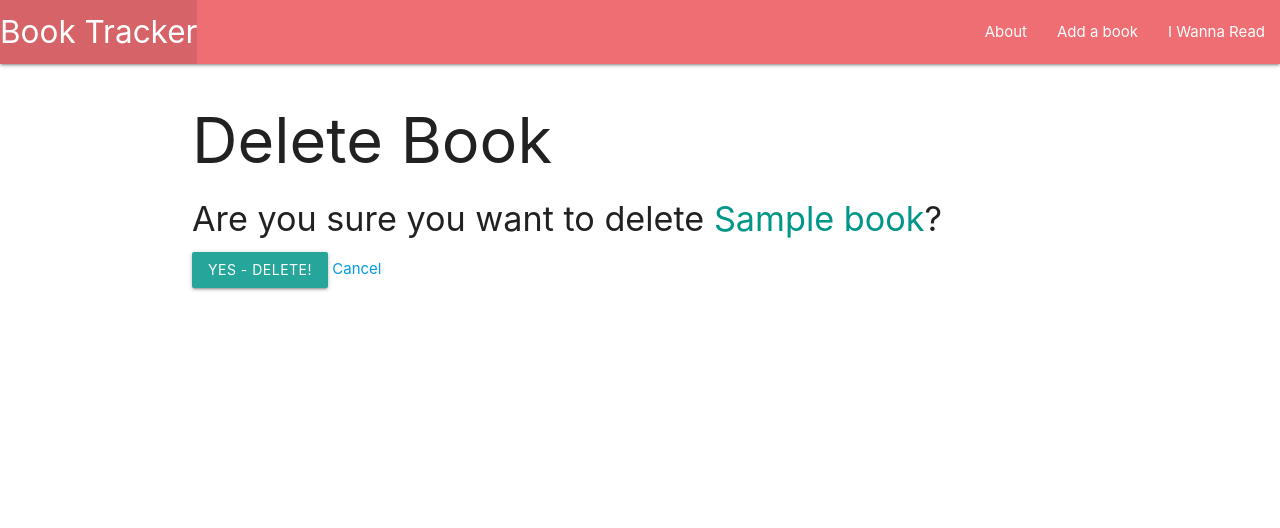
After one commit to cyrusw213/booktracker, a Django app: page /books/1/delete/ in a window 1280 px wide. The commit adds this page. Shown: the top 528 px of the page. Run offline with Django 4.2, Linux system fonts and the light colour scheme; tables that the repository leaves empty hold one stand-in row (values such as "Sample post").

Commit message:
added edit and delete functionality

```diff
--- a/main_app/models.py
+++ b/main_app/models.py
@@ -1,7 +1,15 @@
 from django.db import models
+from django.urls import reverse
 # Create your models here.
 
 class Book(models.Model):
     title = models.CharField(max_length=100)
     author = models.CharField(max_length=100)
     genre = models.CharField(max_length=100)
+
+def __str__(self):
+    return self.name
+
+  # Add this method
+def get_absolute_url(self):
+    return reverse('detail', kwargs={'cat_id': self.id})
--- a/main_app/templates/books/detail.html
+++ b/main_app/templates/books/detail.html
@@ -9,6 +9,10 @@
     <p>Author: {{ book.author }}</p>
     <p>Genre: {{ book.genre }}</p>
   </div>
+  <div class="card-action">
+    <a href="{% url 'book_update' book.id %}">Edit</a>
+    <a href="{% url 'book_delete' book.id %}">Delete</a>
+  </div>
 </div>
 
 {% endblock %}
--- /dev/null
+++ b/main_app/templates/main_app/book_confirm_delete.html
@@ -0,0 +1,15 @@
+
+{% extends 'base.html' %} {% block content %}
+<h1>Delete Book</h1>
+
+<h4>
+  Are you sure you want to delete
+  <span class="teal-text">{{ object.title }}</span>?
+</h4>
+
+<form action="" method="POST">
+  {% csrf_token %}
+  <input type="submit" value="Yes - Delete!" class="btn" />
+  <a href="{% url 'detail' book.id %}">Cancel</a>
+</form>
+{% endblock %}
--- a/main_app/templates/main_app/book_form.html
+++ b/main_app/templates/main_app/book_form.html
@@ -1,5 +1,10 @@
 
 {% extends 'base.html' %} {% block content %}
+{% if object %}
+<h1>Edit <span class="teal-text">{{object.title}}</span></h1>
+{% else %}
+<h1>Add Cat</h1>
+{% endif %}
 <!-- Leaving the action empty makes the form post to the same url used to display it -->
 <form action="" method="post">
   <!-- Django requires the following for security purposes -->
--- a/main_app/urls.py
+++ b/main_app/urls.py
@@ -6,5 +6,7 @@ urlpatterns = [
     path('about/', views.about, name='about'),
     path('wan2read/', views.wan2read_index, name='index'),
     path('wan2read/<int:book_id>/', views.book_detail, name= 'detail'),
-    path('books/add', views.BookAdd.as_view(), name='add_book')
+    path('books/add', views.BookAdd.as_view(), name='add_book'),
+    path('books/<int:pk>/update/', views.BookUpdate.as_view(), name='book_update'),
+    path('books/<int:pk>/delete/', views.BookDelete.as_view(), name='book_delete'),
 ]
--- a/main_app/views.py
+++ b/main_app/views.py
@@ -1,5 +1,5 @@
 from django.shortcuts import render
-from django.views.generic.edit import CreateView
+from django.views.generic.edit import CreateView, UpdateView, DeleteView
 from django.http import HttpResponse
 from .models import Book
 
@@ -21,3 +21,12 @@ class BookAdd(CreateView):
     model = Book
     fields = '__all__'
     success_url = '/wan2read'
+
+class BookUpdate(UpdateView):
+  model = Book
+  # Let's disallow the renaming of a cat by excluding the name field!
+  fields = ['title', 'author', 'genre']
+
+class BookDelete(DeleteView):
+  model = Book
+  success_url = '/wan2read/'
```
